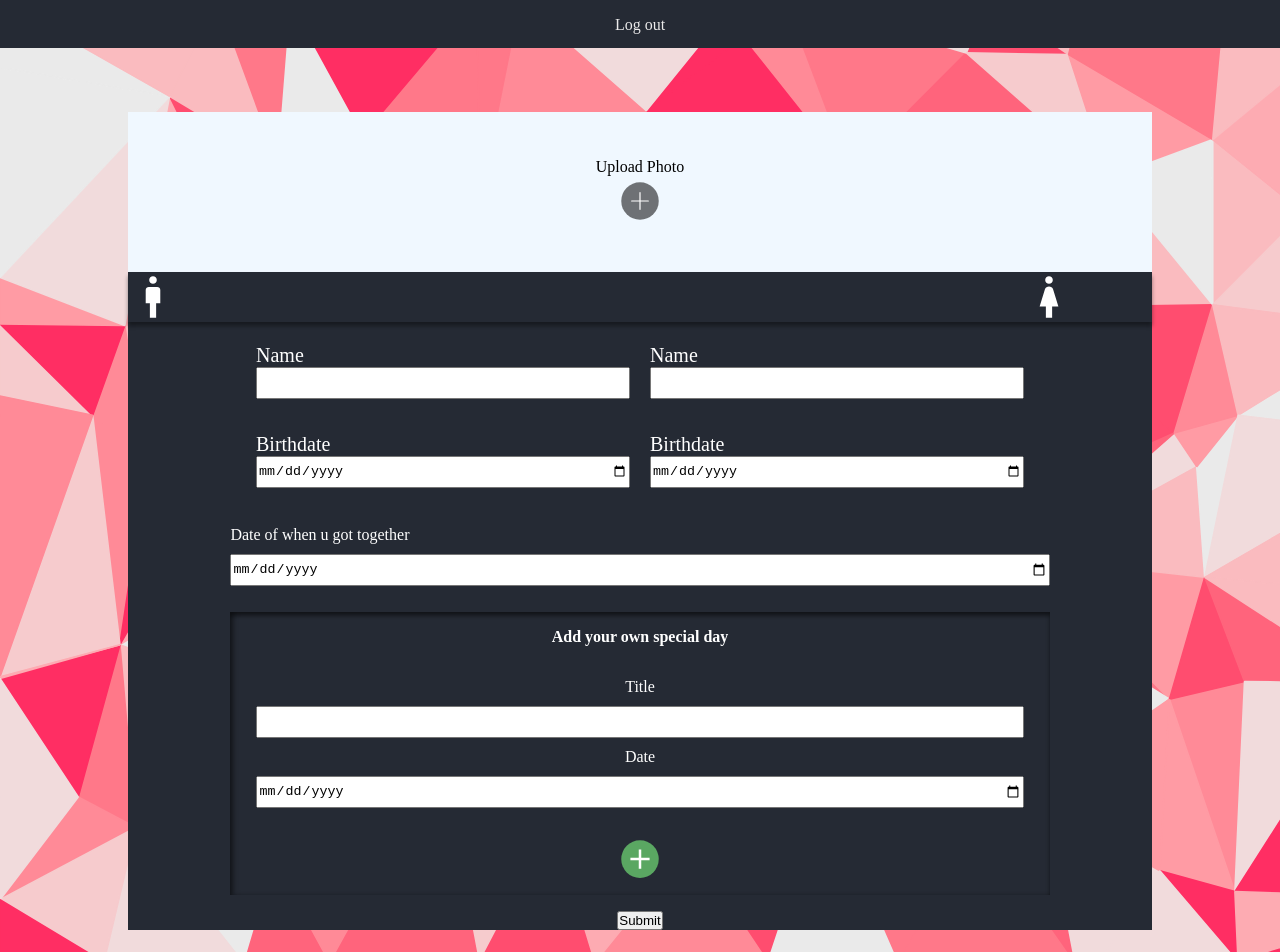
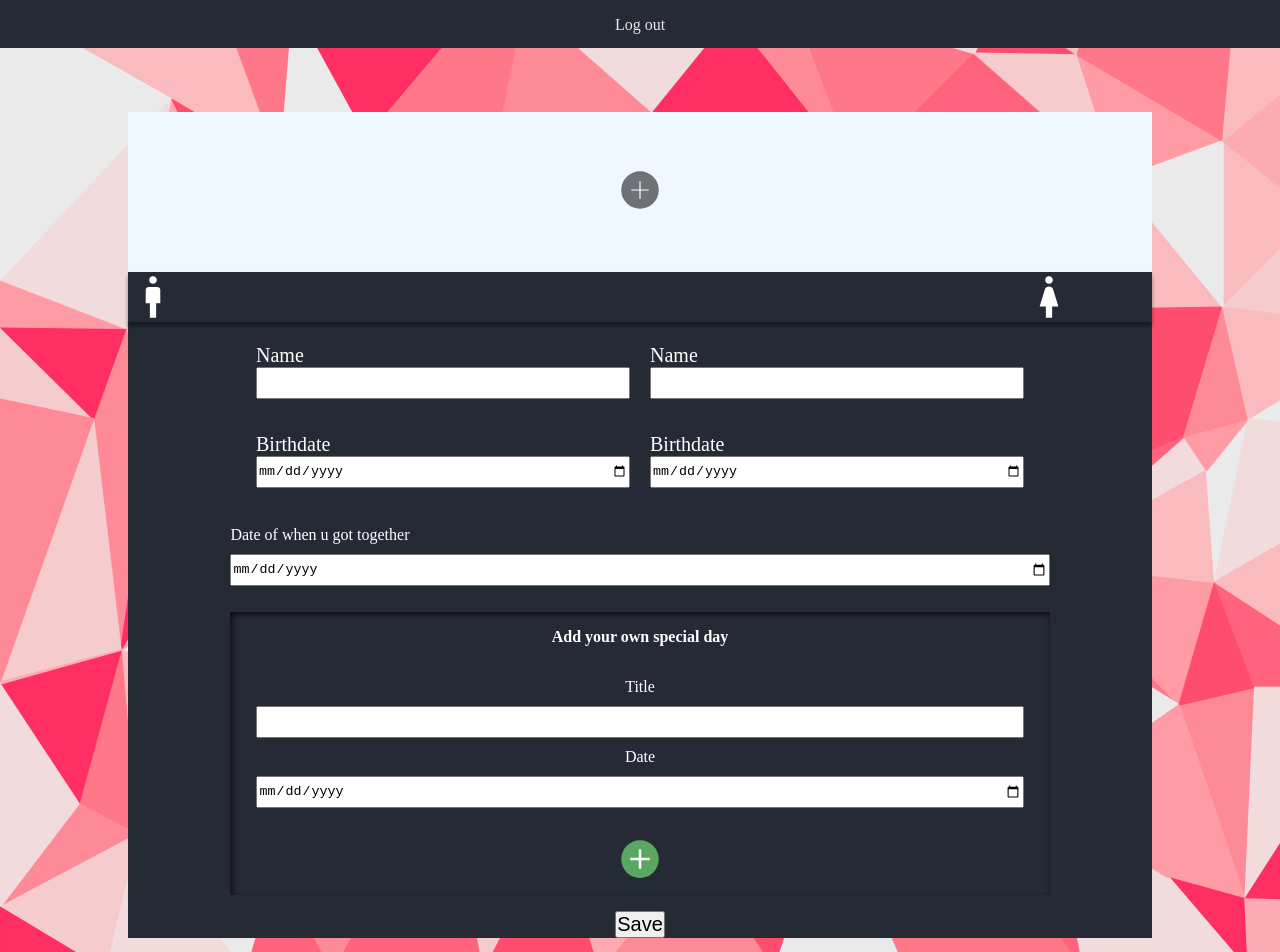
Before and after one commit to Zeeroon-e/Together, a React (Vite) app: page /home in a window 1280 px wide. Shown: the top 952 px of the page. Built offline with nearby package versions, Linux system fonts and the light colour scheme.

Commit message:
added converter64

```diff
--- a/src/components/CreateForm.tsx
+++ b/src/components/CreateForm.tsx
@@ -1,8 +1,8 @@
 import './createform.scss';
 import { Key, useState } from 'react';
+import photo from '../assets/Add_round.svg'
 
 function CreateForm() {
-    const [image, setImage] = useState({});
     const [leftName, setLeftName] = useState('');
     const [leftBirthDate, setLeftBirthDate] = useState('');
 
@@ -41,27 +41,20 @@ function CreateForm() {
 
     let activeUser = localStorage.getItem('activeUser')
 
-    const submitBtn = (e) =>{
+    const handleSubmit = (e:any) =>{
         e.preventDefault();
+    }
 
-        let userData = {
-
-            __id: activeUser,
-            leftName: leftName,
-            rightName: rightName,
-            leftBirthDate: leftBirthDate,
-            rightBirthDate: rightBirthDate,
-            dateTogether: dateTogether,
-        }
+    const handleFileUpload = async (e:any) => {
 
     }
-
-
   return (
-    <form className='form' onSubmit={submitBtn}>
+    <form className='form' onSubmit={handleSubmit}>
         <div className='photo'>
-            <input type="file" id='file-upload' name="image" className='file' accept='.jpeg, .png, .jpg'  />
-            <label htmlFor="file" className='custom-file-upload' > Upload Photo<p className='icon'>f</p></label>
+            <input type="file" id='file-upload' name="image" className='file' accept='.jpeg, .png, .jpg' onChange={(e) => handleFileUpload(e)} />
+            <label htmlFor="file-upload" className='custom-file-upload'>
+                <img src={photo} alt="add photo" />
+            </label>
         </div>
         <div className='icon-container'>
             <p className='man-icon'></p>
@@ -122,10 +115,24 @@ function CreateForm() {
 
         </div>
 
-        <input type="submit" />
+        <button type='submit'>Save</button>
 
     </form>
   )
 }
 
 export default CreateForm
+
+function convertToBase64(file: any){
+    return new Promise((resolve, reject) => {
+        const fileReader = new FileReader();
+        fileReader.readAsDataURL(file);
+        fileReader.onload = () => {
+            resolve(fileReader.result);
+        };
+        fileReader.onerror = (error) => {
+            reject(error);
+        }
+
+    })
+}
```
Also changed, not shown: src/assets/Add_round.png (added).
